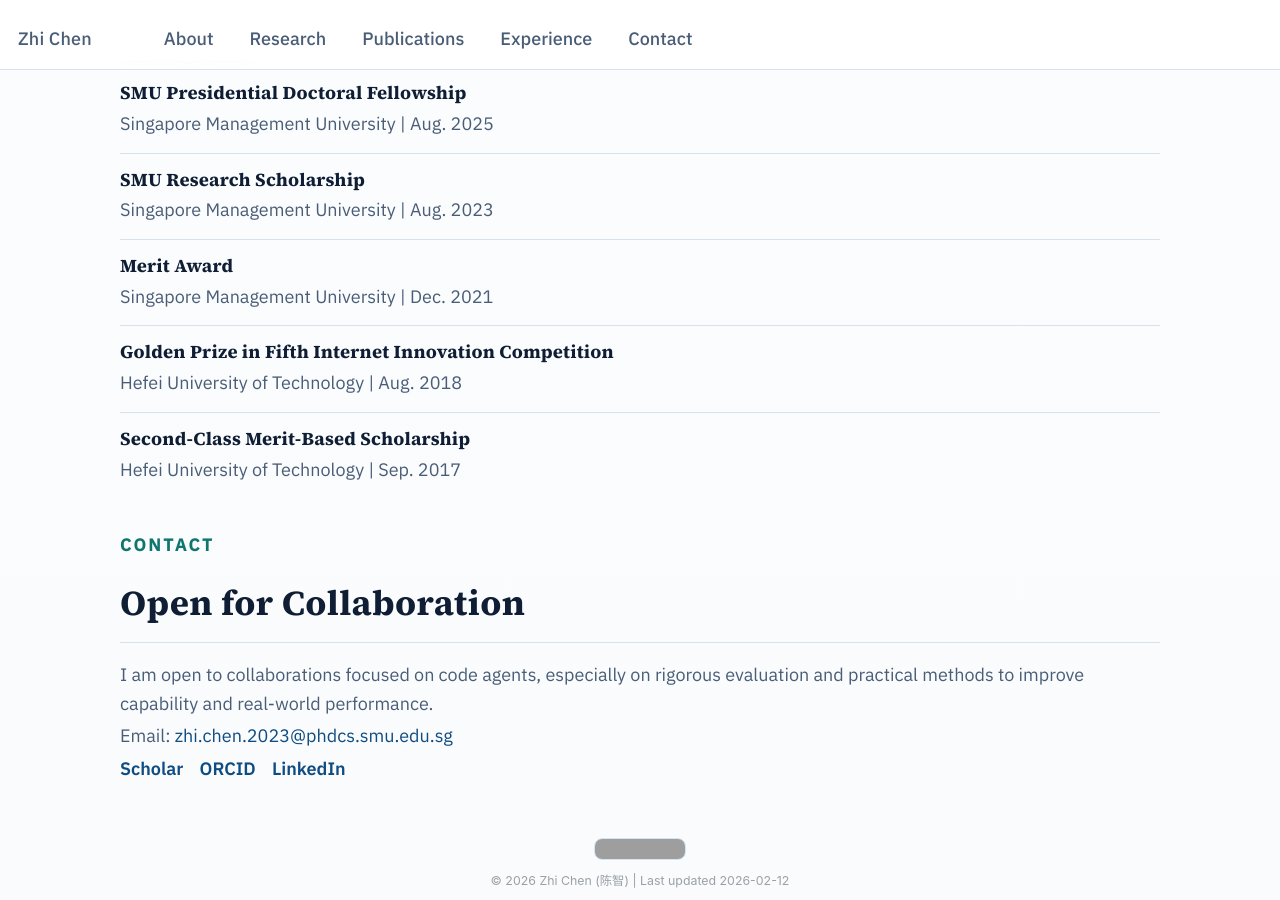
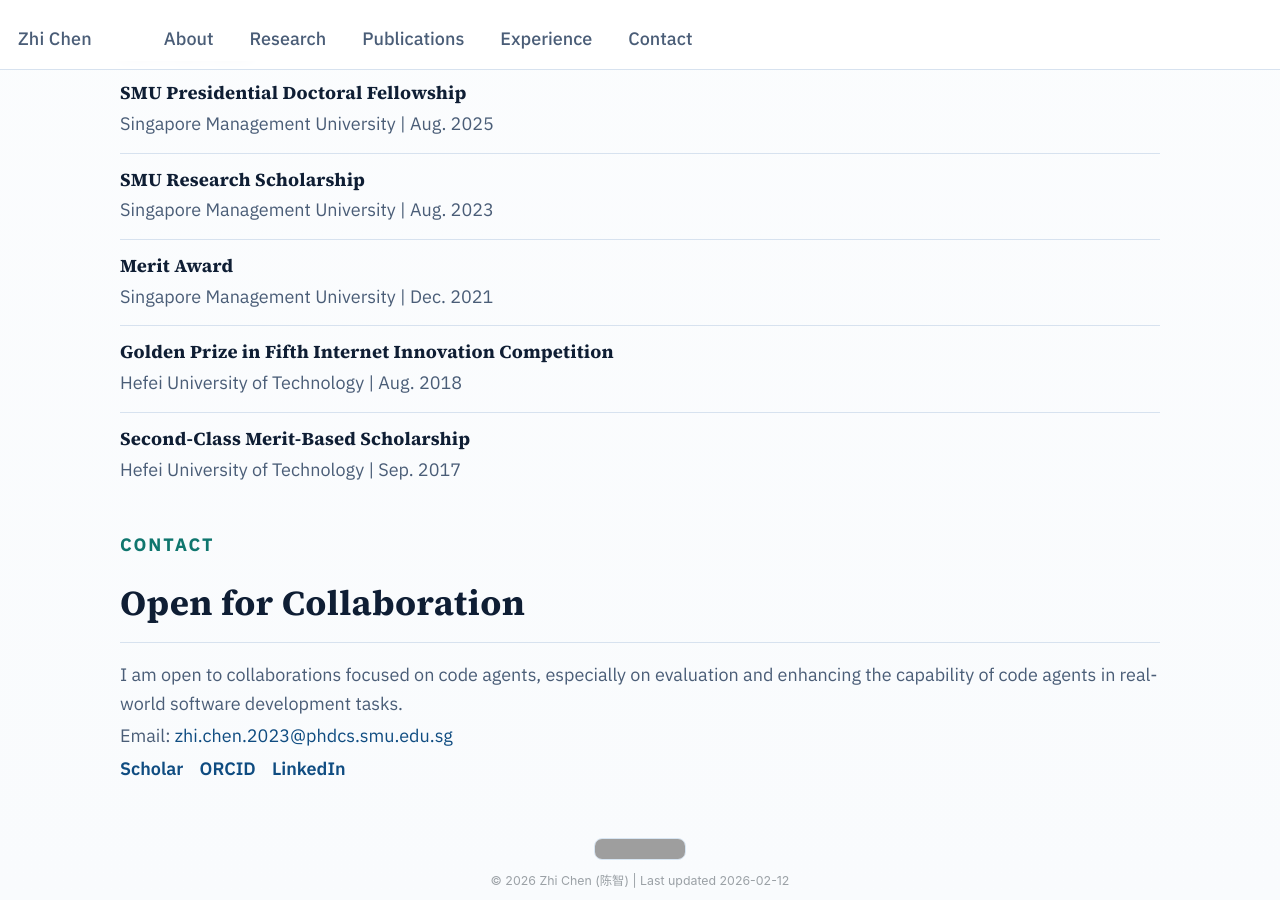
Before and after one commit to chenzhi-cz/chenzhi-cz.github.io, a Jekyll site: the page built from _pages/about.md, in a window 1280 px wide and 900 px high, scrolled down 3716 px. Built offline with Jekyll 4.4.1, drawn with Linux system fonts in a browser that asks for light colours; some web fonts are replaced; grey boxes are pictures that could not be loaded.

Commit message:
Update collaboration statement to code-agent evaluation and enhancement

```diff
--- a/_pages/about.md
+++ b/_pages/about.md
@@ -238,7 +238,7 @@ redirect_from:
     </div>
     <div class="contact-card">
       <p>
-        I am open to collaborations focused on code agents, especially on rigorous evaluation and practical methods to improve capability and real-world performance.
+        I am open to collaborations focused on code agents, especially on evaluation and enhancing the capability of code agents in real-world software development tasks.
       </p>
       <p>
         Email: <a href="mailto:zhi.chen.2023@phdcs.smu.edu.sg">zhi.chen.2023@phdcs.smu.edu.sg</a>
```
